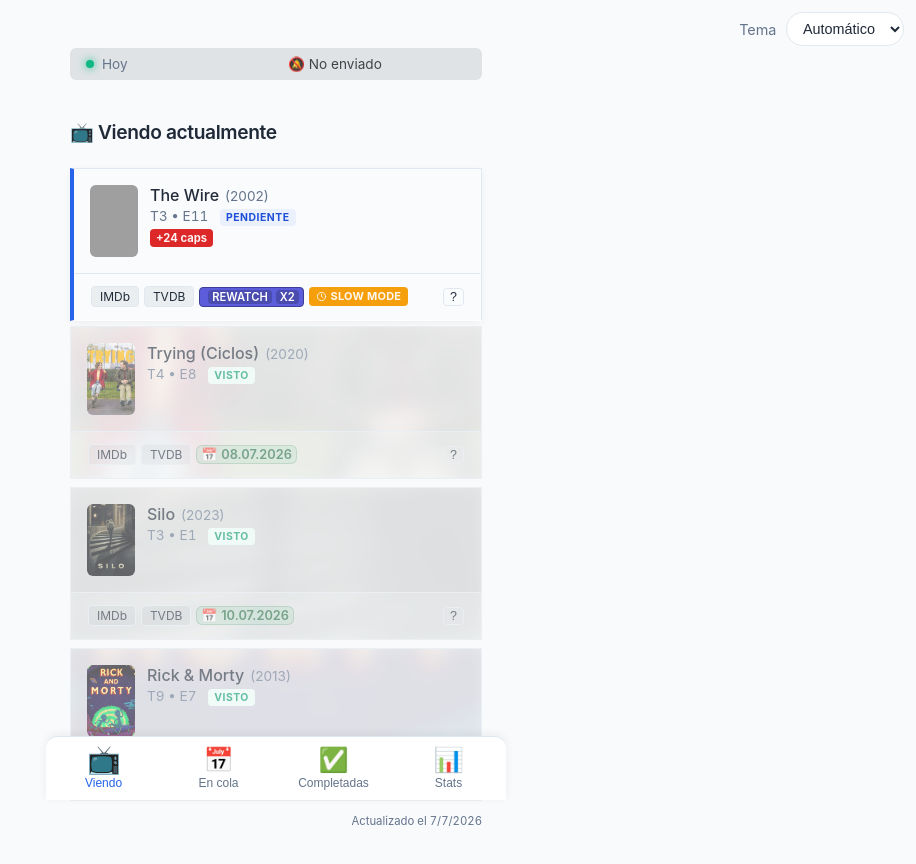
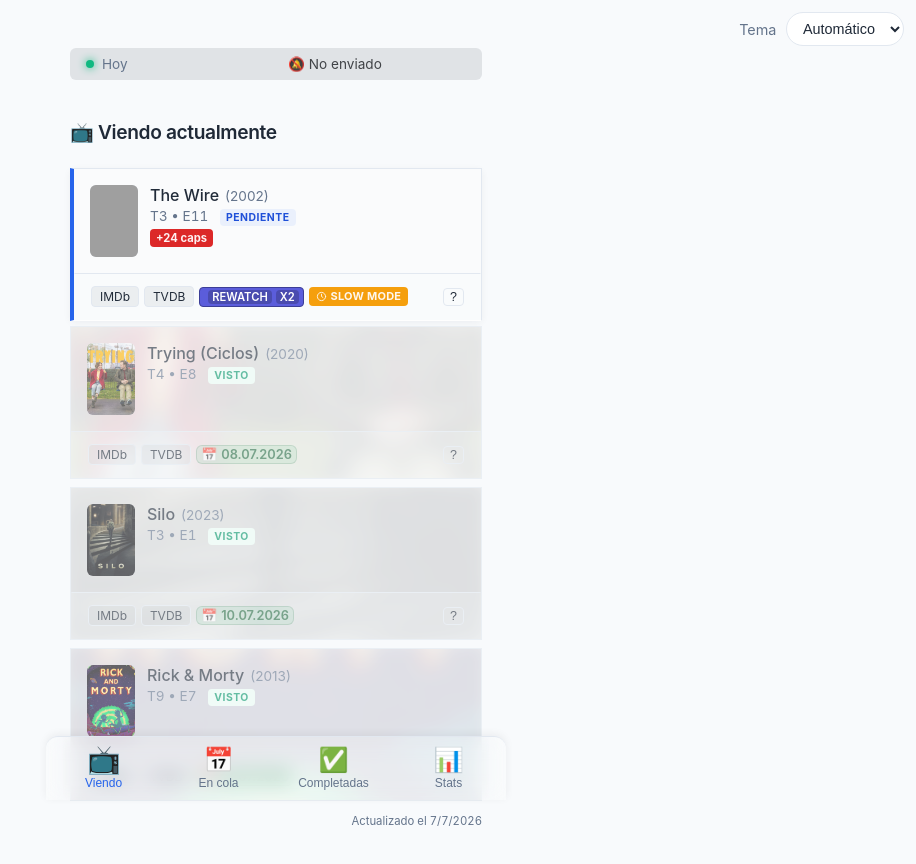
Before and after one commit to naoxink/viendo, a plain HTML site: page index.html in a window 1280 px wide. Shown: the whole page, without its empty margins (364-1280 px from the left). Drawn offline with nearby package versions, Linux system fonts and the light colour scheme; grey boxes are pictures that could not be loaded.

Commit message:
navbar semitransparente

```diff
--- a/style.css
+++ b/style.css
@@ -1743,7 +1743,9 @@ summary::after {
     bottom: 0;
     left: 0;
     right: 0;
-    background-color: var(--surface);
+    background-color: color-mix(in srgb, var(--surface), transparent 80%);
+    -webkit-backdrop-filter: blur(10px); /* Safari/iOS */
+    backdrop-filter: blur(10px);         /* Estándar */
     border-top: 1px solid var(--border);
     display: flex;
     justify-content: space-around;
```
